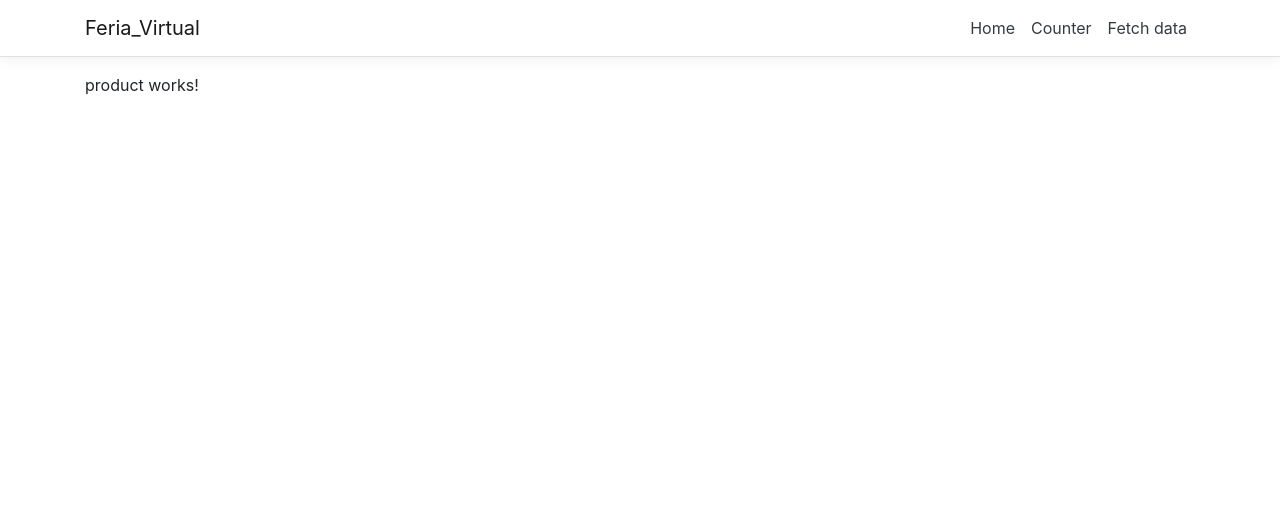
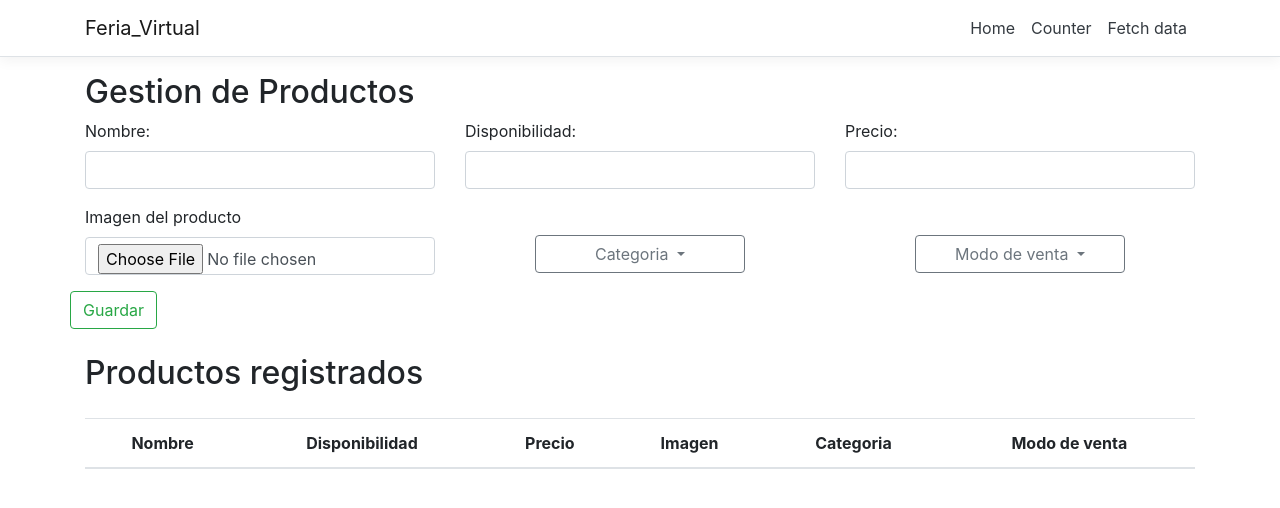
Before and after one commit to paola0298/Feria_Virtual, an Angular app in the folder Feria_Virtual/ClientApp/: page /product in a window 1280 px wide. Shown: the top 508 px of the page. Built offline with nearby package versions, Linux system fonts and the light colour scheme.

Commit message:
Creado formulario de gestion de productos

```diff
--- a/Feria_Virtual/ClientApp/src/app/product/product.component.html
+++ b/Feria_Virtual/ClientApp/src/app/product/product.component.html
@@ -1 +1,128 @@
-<p>product works!</p>
+<head>
+    <title>Gestion de productos</title>
+    <meta charset="utf-8">
+</head>
+
+<body>
+    <div>
+        <h2>Gestion de Productos</h2>
+        <form>
+            <div class="row">
+                <div class="form-group col">
+                    <label for="productName">Nombre:</label>
+                    <input type="text" class="form-control" id="productName" name="productName">
+                </div>
+                <div class="form-group col">
+                    <label for="availability">Disponibilidad:</label>
+                    <input type="number" class="form-control" id="availability" name="availability">
+                </div>
+                <div class="form-group col">
+                    <label for="price">Precio:</label>
+                    <input type="text" class="form-control" id="price" name="price">
+                </div>
+            </div>
+            <div class="row">
+                <div class="form-group col">
+                    <label for="productImage">Imagen del producto</label>
+                    <input type="file" class="form-control" name="productImage" id="productImage" accept=".png, .jpg, .jpeg">
+                </div>
+                <div class="form-group col dropdown-margin">
+                    <div class="dropdown">
+                        <button class="btn btn-outline-secondary dropdown-toggle" type="button" id="categoryDropdown"
+                            data-toggle="dropdown" aria-haspopup="true" aria-expanded="false"
+                            (click) = "getCategories()">
+                            Categoria
+                        </button>
+                        <div class="dropdown-menu" aria-labelledby="categoryDropdown">
+                            <a *ngFor="let category of categories" class="dropdown-item" (click)="setCategory(category)"> {{ category }}</a>
+                        </div>
+                    </div>
+                </div>
+                <div class="form-group col dropdown-margin">
+                    <div class="dropdown">
+                        <button class="btn btn-outline-secondary dropdown-toggle" type="button" id="saleModeDropdown"
+                            data-toggle="dropdown" aria-haspopup="true" aria-expanded="false">
+                            Modo de venta
+                        </button>
+                        <div class="dropdown-menu" aria-labelledby="saleModeDropdown">
+                            <a *ngFor="let saleMode of modesSale" class="dropdown-item" (click)="setSaleMode(saleMode)"> {{ saleMode }}</a>
+                        </div>
+                    </div>
+                </div>
+            </div>
+            <div class="row md-form">
+                <button type="submit" class="btn btn-outline-success" data-toggle="modal"
+                        data-target="#saveMsj" (click)="saveProduct()">
+                  Guardar
+                </button>
+            </div>
+        </form>
+
+        <div>
+            <h2 class="margin-up-down">Productos registrados</h2>
+            <table class="table table-hover">
+                <thead>
+                    <tr>
+                        <th class="text-center align-middle" scope="col">Nombre</th>
+                        <th class="text-center align-middle" scope="col">Disponibilidad</th>
+                        <th class="text-center align-middle" scope="col">Precio</th>
+                        <th class="text-center align-middle" scope="col">Imagen</th>
+                        <th class="text-center align-middle" scope="col">Categoria</th>
+                        <th class="text-center align-middle" scope="col">Modo de venta</th>
+                    </tr>
+                </thead>
+
+                <tbody *ngFor="let product of products; let i = index">
+                    <tr>
+                        <td (contextmenu)="onProducerClick($event, product)" class="text-center align-middle">{{ product.name }}</td>
+                        <td (contextmenu)="onProducerClick($event, product)" class="text-center align-middle">{{ product.availability }}</td>
+                        <td (contextmenu)="onProducerClick($event, product)" class="text-center align-middle">{{ product.price }}</td>
+                        <td (contextmenu)="onProducerClick($event, product)" class="text-center align-middle">{{ product.image }}</td>
+                        <td (contextmenu)="onProducerClick($event, product)" class="text-center align-middle">{{ product.category }}</td>
+                        <td (contextmenu)="onProducerClick($event, product)" class="text-center align-middle">{{ product.saleMode }}</td>
+                    </tr>
+                </tbody>
+            </table>
+            <div class="dropdown-menu" aria-labelledby="tableMenu" id="context-menu">
+                <a class="dropdown-item btn btn-default" (click)="updateProduct()">Actualizar</a>  <!--Obtener el id del productor-->
+                <a class="dropdown-item btn" (click)="askUser()">Eliminar</a> <!--Obtener el id del productor-->
+            </div>
+        </div>
+        <!--Modal to open when message-->
+        <div class="modal fade" id="saveMsj" tabindex="-1" role="dialog" aria-labelledby="saveMsjLabel" aria-hidden="true">
+            <div class="modal-dialog">
+              <div class="modal-content">
+                <div class="modal-header">
+                  <!--<button type="button" class="close" data-dismiss="modal" aria-hidden="true">&times;</button>-->
+                  <h4 class="modal-title" id="saveMsjLabel"></h4> <!--El texto se coloca en script-->
+                </div>
+                <div class="modal-body">
+                  <a class="custom-close" id="msjText"></a>  <!--El texto se coloca en script-->
+                </div>
+                <div class="modal-footer">
+                  <button type="button" class="btn btn-info" data-dismiss="modal">Cerrar</button>
+                </div>
+              </div><!-- /.modal-content -->
+            </div><!-- /.modal-dialog -->
+        </div><!-- /.modal -->
+
+        <!--Modal to open when option is needed-->
+        <div class="modal fade" id="optionMsj" tabindex="-1" role="dialog" aria-labelledby="optionMsjLabel" aria-hidden="true">
+            <div class="modal-dialog">
+              <div class="modal-content">
+                <div class="modal-header">
+                  <h4 class="modal-title" id="optionMsjLabel"></h4> <!--El texto se coloca en script-->
+                </div>
+                <div class="modal-body">
+                  <a class="custom-close" id="optionText"></a>  <!--El texto se coloca en script-->
+                </div>
+                <div class="modal-footer">
+                  <button type="button" class="btn btn-info" data-dismiss="modal" (click)="deleteProduct()">Si</button>
+                  <button type="button" class="btn btn-info" data-dismiss="modal" (click)="closeModal('optionMsj')">No</button>
+                </div>
+              </div><!-- /.modal-content -->
+            </div><!-- /.modal-dialog -->
+        </div><!-- /.modal -->
+    </div>
+
+</body>
```
